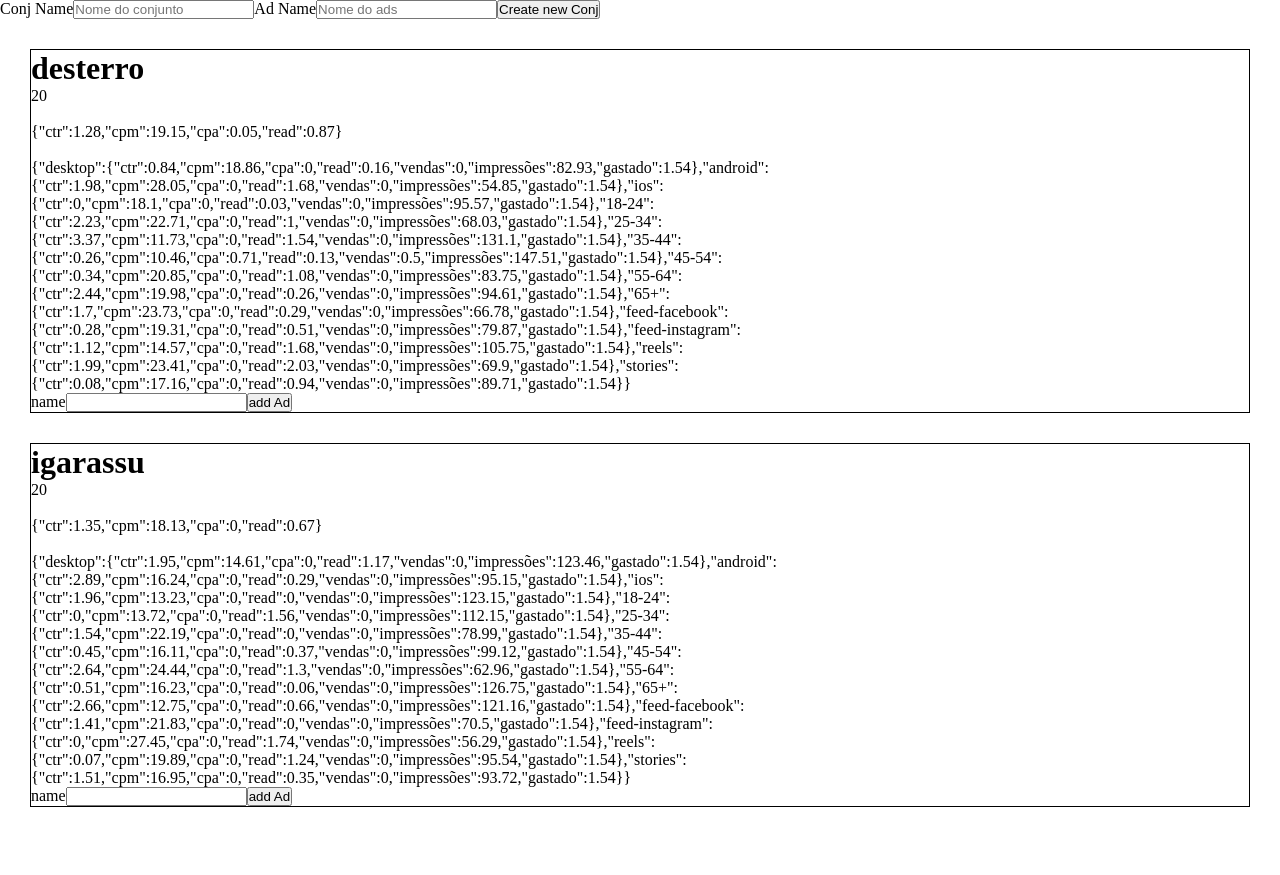
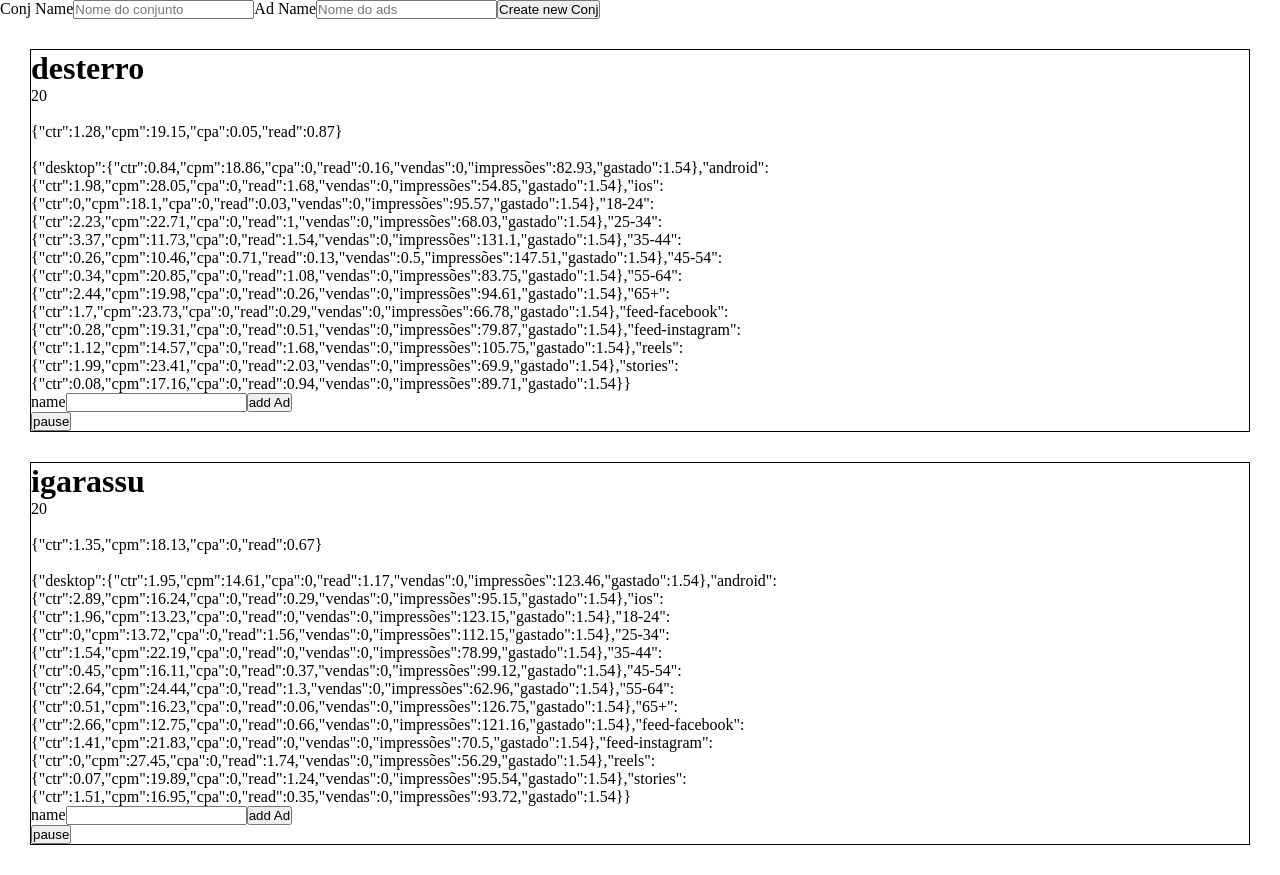
Before and after one commit to kayoroxa/ads-simulator, a Next.js app: page /test in a window 1280 px wide. Before the commit the page ends 837 px from the top, so only its background shows below. Built offline with nearby package versions, Linux system fonts and the light colour scheme.

Commit message:
play e pause

```diff
--- a/src/pages/test.tsx
+++ b/src/pages/test.tsx
@@ -34,14 +34,6 @@ export default function () {
   const [inputValue, setInputValue] = useState('')
 
   // on key down
-  useEffect(() => {
-    document.addEventListener('keydown', e => {
-      if (e.key === 'Insert') {
-        allConjKit[0].addMoney(20)
-        allConjKit[1].addMoney(20)
-      }
-    })
-  }, [])
 
   function validate(values) {
     const erros: any = {}
@@ -139,11 +131,26 @@ function ConjElement({
   index,
   conjSelect,
 }) {
-  const { conj, ads, addAd, money } = myConjKit(
+  const [paused, setPaused] = useState(false)
+
+  const { conj, ads, addAd, money, addMoney } = myConjKit(
     startConjName,
     [startAdName],
     20
   )
+  useEffect(() => {
+    function handleKeyDown(e: KeyboardEvent) {
+      if (e.key === 'Insert' && !paused) {
+        addMoney(20)
+      }
+    }
+    document.addEventListener('keydown', handleKeyDown)
+
+    return () => {
+      document.removeEventListener('keydown', handleKeyDown)
+    }
+  }, [paused])
+
   if (conjSelect === index) {
     return (
       <>
@@ -201,9 +208,16 @@ function ConjElement({
             </Form>
           )}
         />
+        <button
+          onClick={() => {
+            setPaused(prev => !prev)
+          }}
+        >
+          {paused ? 'play' : 'pause'}
+        </button>
       </div>
     )
   } else {
-    return <></>
+    return null
   }
 }
```
